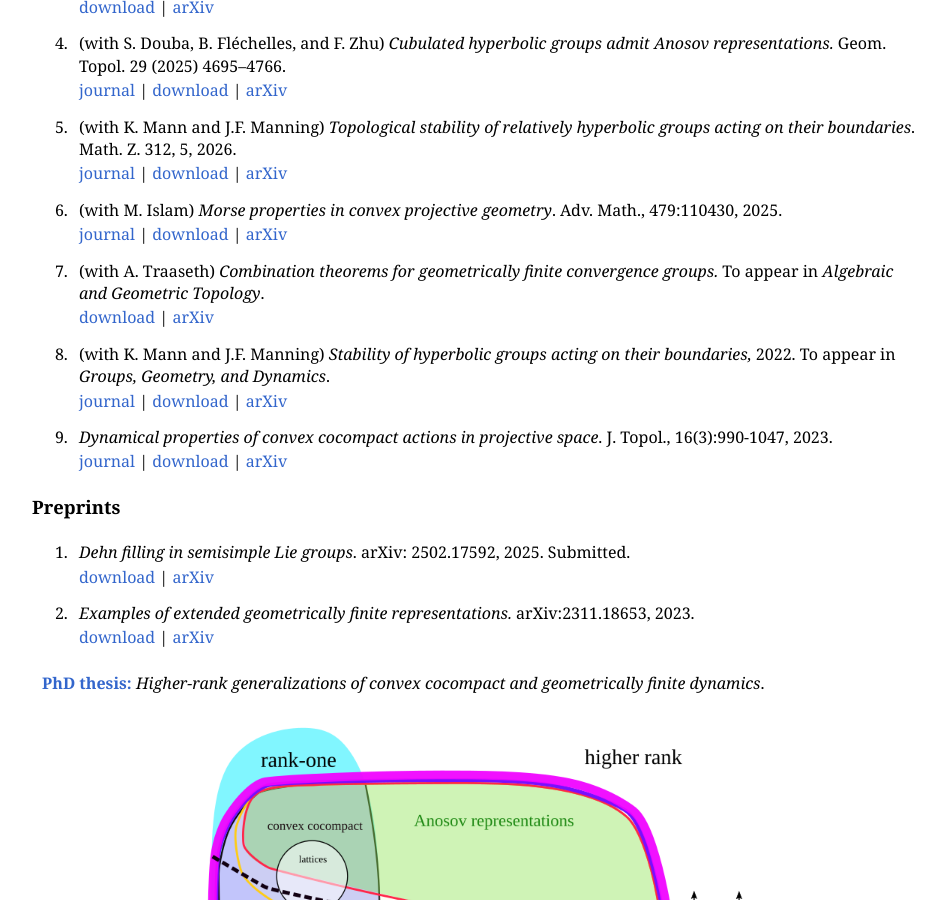
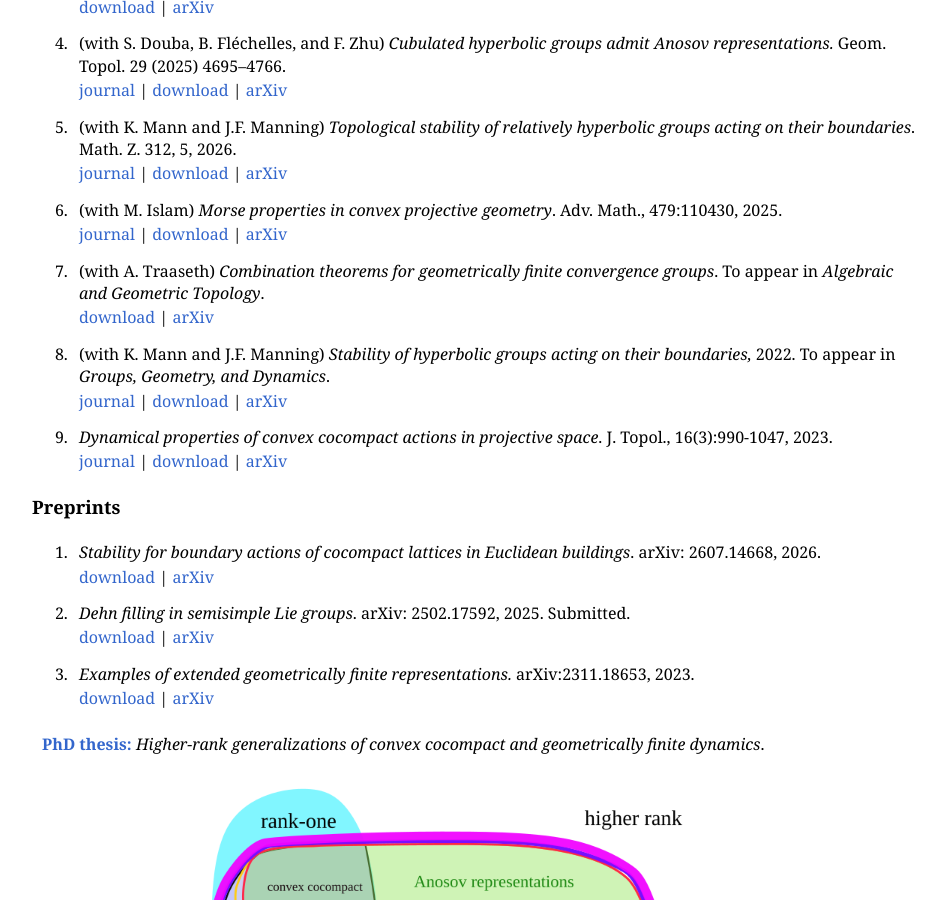
Before and after one commit to tjweisman/tjweisman.github.io, a Jekyll site: the page built from research.md, in a window 1280 px wide and 900 px high, scrolled down 825 px. Shown: the whole window, without its empty margins (158-1103 px from the left). Built offline with Jekyll 4.4.1, drawn with Linux system fonts in a browser that asks for light colours; nearby versions of some CDN libraries.

Commit message:
added new preprint

```diff
--- a/research.md
+++ b/research.md
@@ -38,7 +38,7 @@ The main theme of my research is the interaction between geometric structures on
 
 	[journal](https://www.sciencedirect.com/science/article/pii/S0001870825003287) \| [download](papers/morse_properties.pdf) \| [arXiv](https://arxiv.org/abs/2405.03269)
 
-5. (with A. Traaseth) *Combination theorems for geometrically finite convergence groups.*  To appear in *Algebraic and Geometric Topology*.
+5. (with A. Traaseth) *Combination theorems for geometrically finite convergence groups*.    To appear in *Algebraic and Geometric Topology*.
 
 	[download](papers/combination_convergence.pdf) \| [arXiv](https://arxiv.org/abs/2305.08011)
 
@@ -52,11 +52,15 @@ The main theme of my research is the interaction between geometric structures on
 
 ## Preprints
 
-1. *Dehn filling in semisimple Lie groups*. arXiv: 2502.17592, 2025. Submitted.
+1. *Stability for boundary actions of cocompact lattices in Euclidean buildings*. arXiv: 2607.14668, 2026.
+
+	[download](papers/building_stability/pdf) \| [arXiv](https://arxiv.org/abs/2607.14668)
+
+2. *Dehn filling in semisimple Lie groups*. arXiv: 2502.17592, 2025. Submitted.
 
 	[download](papers/dehn_filling_egf.pdf) \| [arXiv](https://arxiv.org/abs/2502.17592)
 
-5. *Examples of extended geometrically finite representations.* arXiv:2311.18653, 2023.
+3. *Examples of extended geometrically finite representations.* arXiv:2311.18653, 2023.
 
 	[download](papers/egf_examples.pdf) \| [arXiv](https://arxiv.org/abs/2311.18653)
 
```
